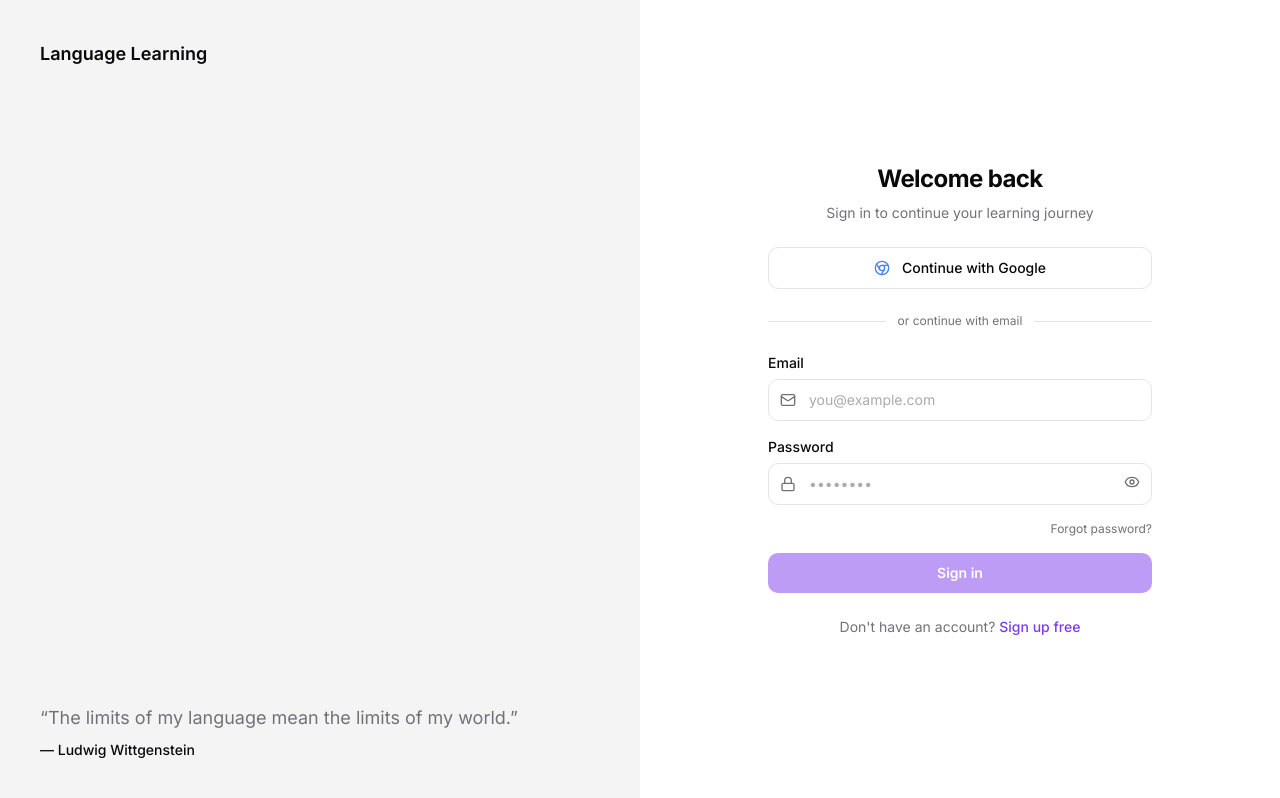
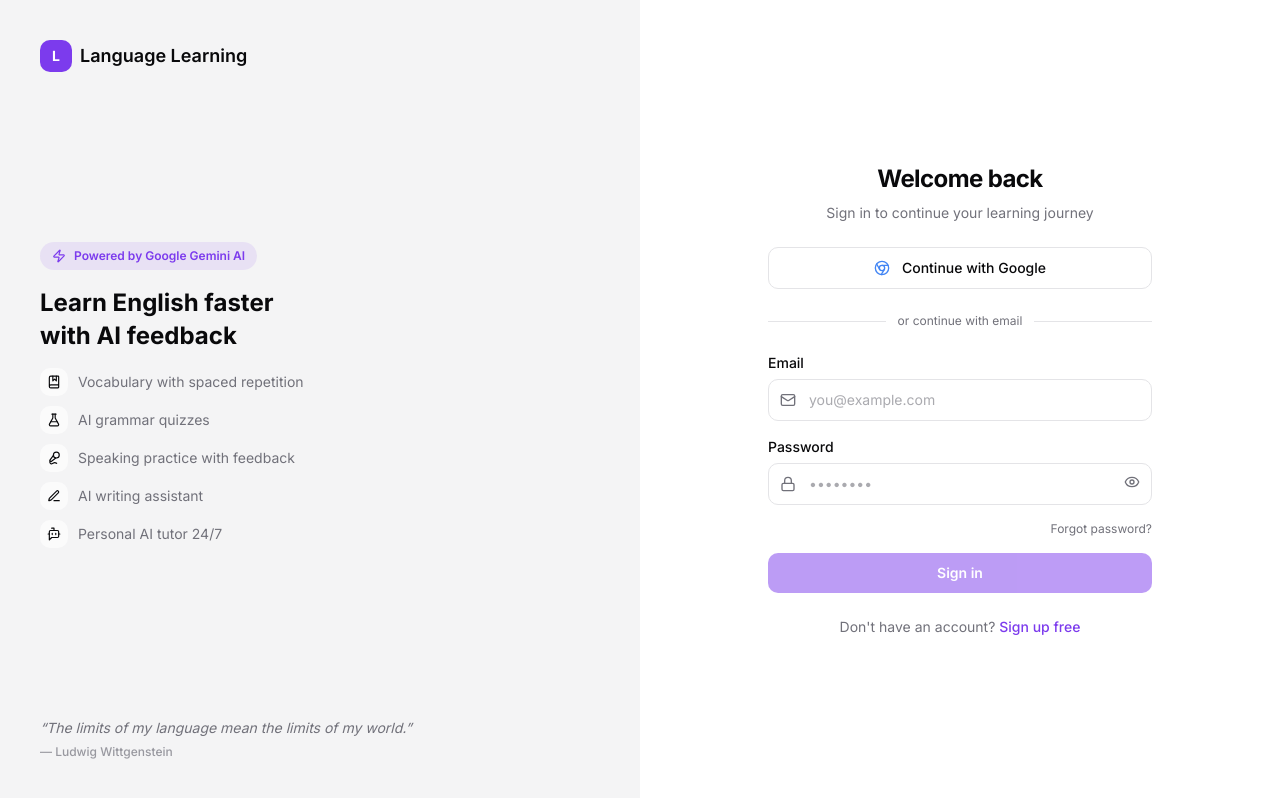
Before and after one commit to A-K-M-Asifuzzaman/Language_Learning, a Next.js app: page /login in a window 1280 px wide. Built offline with nearby package versions, Linux system fonts and the light colour scheme; no server answers.

Commit message:
feat : Build Settings page

```diff
--- a/src/app/(auth)/layout.tsx
+++ b/src/app/(auth)/layout.tsx
@@ -1,4 +1,12 @@
 import type { Metadata } from "next";
+import {
+  BookMarked,
+  FlaskConical,
+  Mic2,
+  PenLine,
+  BotMessageSquare,
+  Zap,
+} from "lucide-react";
 
 export const metadata: Metadata = {
   title: "Authentication",
@@ -9,25 +17,58 @@ interface AuthLayoutProps {
   children: React.ReactNode;
 }
 
+const FEATURE_LIST = [
+  { icon: BookMarked,     text: "Vocabulary with spaced repetition" },
+  { icon: FlaskConical,   text: "AI grammar quizzes" },
+  { icon: Mic2,           text: "Speaking practice with feedback" },
+  { icon: PenLine,        text: "AI writing assistant" },
+  { icon: BotMessageSquare, text: "Personal AI tutor 24/7" },
+];
+
 export default function AuthLayout({ children }: AuthLayoutProps) {
   return (
     <div className="grid min-h-screen lg:grid-cols-2">
-      {/* Left panel — branding / illustration */}
-      <div className="hidden flex-col bg-muted p-10 lg:flex dark:bg-muted/20">
+      {/* Left panel — branding */}
+      <div className="relative hidden flex-col justify-between bg-muted p-10 lg:flex dark:bg-muted/20">
+        {/* Logo */}
         <div className="flex items-center gap-2 text-lg font-semibold text-foreground">
-          <span>Language Learning</span>
+          <div className="flex h-8 w-8 items-center justify-center rounded-lg bg-primary text-sm font-bold text-primary-foreground">
+            L
+          </div>
+          Language Learning
         </div>
-        <div className="mt-auto">
-          <blockquote className="space-y-2">
-            <p className="text-lg text-muted-foreground">
-              &ldquo;The limits of my language mean the limits of my world.&rdquo;
-            </p>
-            <footer className="text-sm font-medium">— Ludwig Wittgenstein</footer>
-          </blockquote>
+
+        {/* Features */}
+        <div className="flex flex-col gap-4">
+          <div className="flex items-center gap-2 rounded-xl bg-primary/10 px-3 py-1.5 w-fit text-xs font-semibold text-primary">
+            <Zap className="h-3.5 w-3.5" />
+            Powered by Google Gemini AI
+          </div>
+          <h2 className="text-2xl font-bold text-foreground leading-snug">
+            Learn English faster<br />with AI feedback
+          </h2>
+          <ul className="flex flex-col gap-2.5">
+            {FEATURE_LIST.map(({ icon: Icon, text }) => (
+              <li key={text} className="flex items-center gap-2.5 text-sm text-muted-foreground">
+                <span className="flex h-7 w-7 shrink-0 items-center justify-center rounded-lg bg-background/60">
+                  <Icon className="h-3.5 w-3.5 text-foreground" />
+                </span>
+                {text}
+              </li>
+            ))}
+          </ul>
         </div>
+
+        {/* Quote */}
+        <blockquote className="space-y-1.5">
+          <p className="text-sm italic text-muted-foreground">
+            &ldquo;The limits of my language mean the limits of my world.&rdquo;
+          </p>
+          <footer className="text-xs font-medium text-muted-foreground/70">— Ludwig Wittgenstein</footer>
+        </blockquote>
       </div>
 
-      {/* Right panel — auth form */}
+      {/* Right panel — form */}
       <div className="flex items-center justify-center p-6 sm:p-12">{children}</div>
     </div>
   );
```
